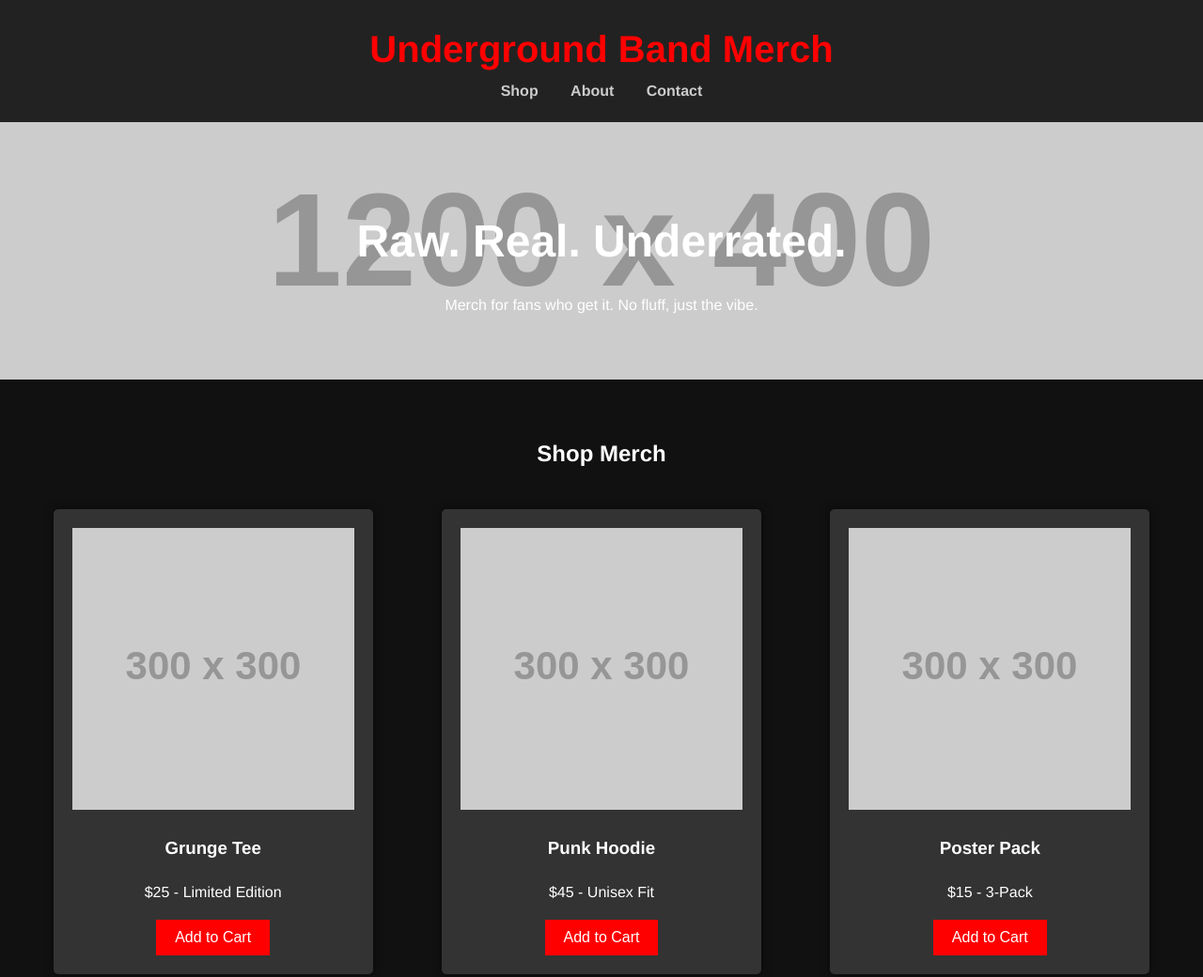
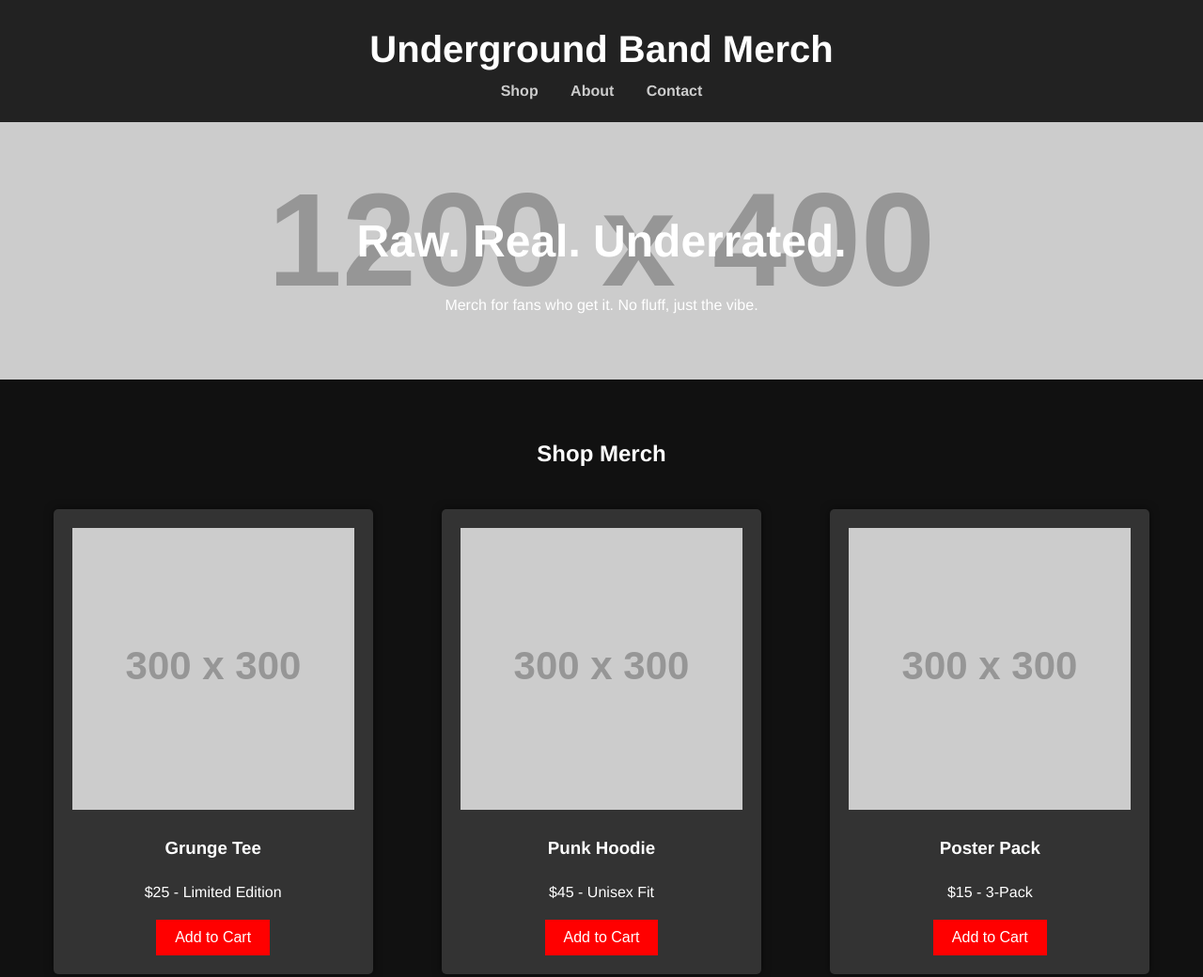
Before and after one commit to tonynglo/rehearsal, a plain HTML site: page index.html in a window 1280 px wide. Shown: the top 1040 px of the page at 94% size. Drawn offline with Linux system fonts and the light colour scheme; placeholder pictures from the web are drawn by us.

Commit message:
styles.css

```diff
--- a/styles.css
+++ b/styles.css
@@ -17,7 +17,7 @@ header {
 header h1 {
     margin: 0;
     font-size: 2.5em;
-    color: #ff0000; /* Deep red for accent */
+    color: #FFFFFF; /* Deep red for accent */
 }
 
 nav a {
```
